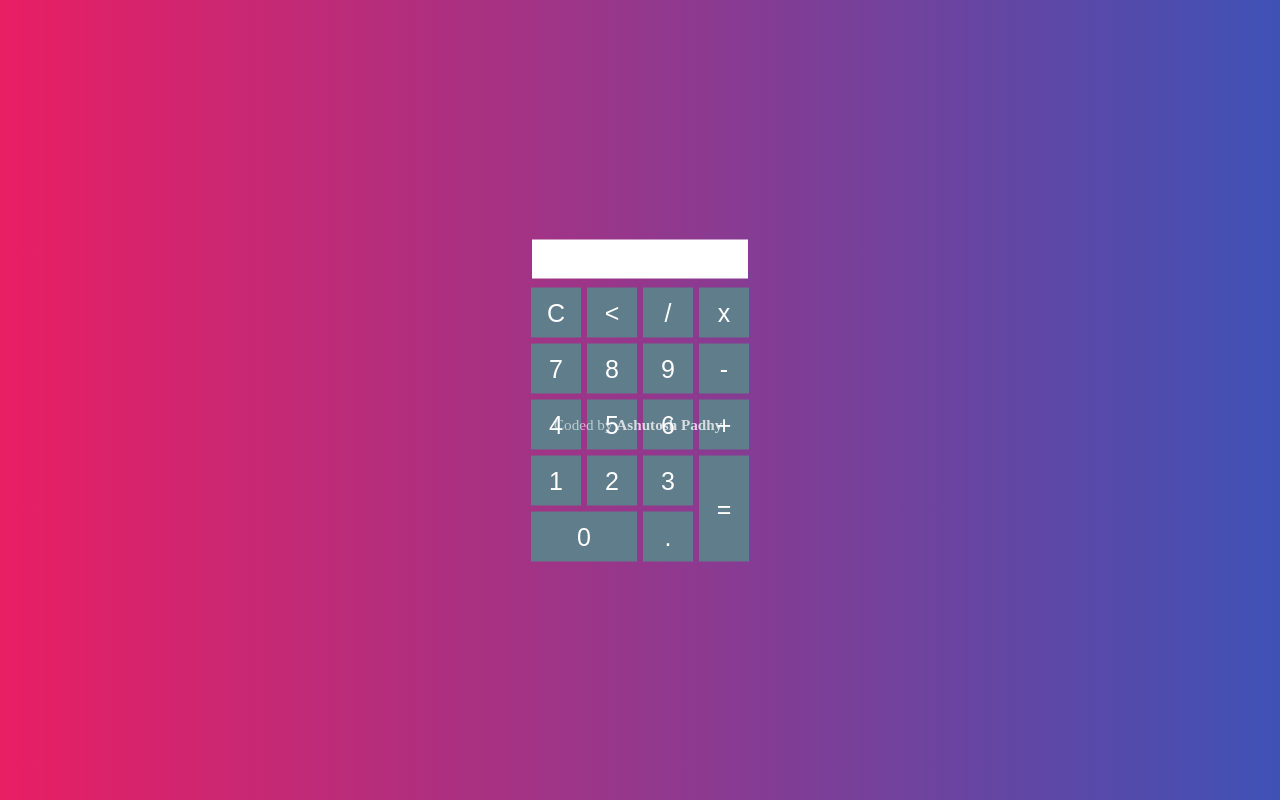
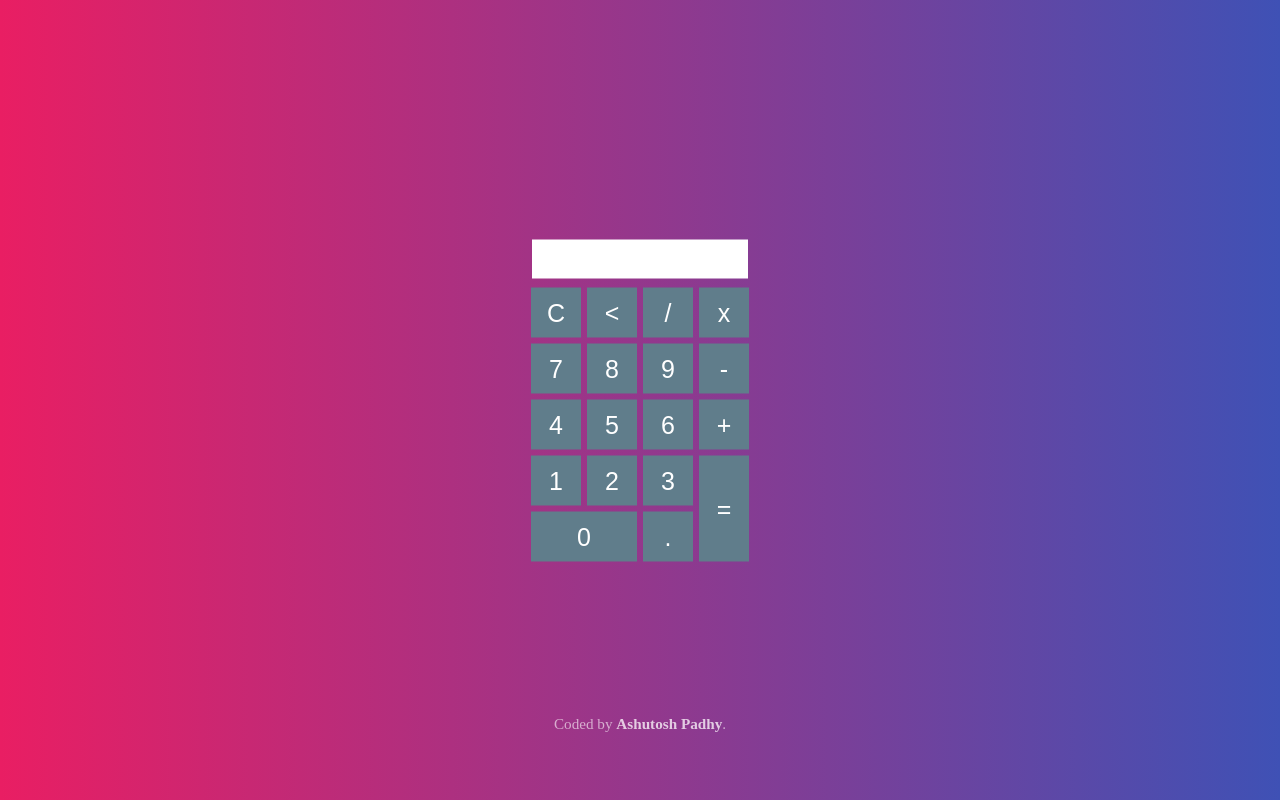
Before and after one commit to a-padhy/CSS-JS-Calculator, a plain HTML site: page index.html in a window 1280 px wide. Drawn offline with Linux system fonts and the light colour scheme.

Commit message:
Update styles.css

```diff
--- a/css/styles.css
+++ b/css/styles.css
@@ -43,13 +43,11 @@ body {
 
 .attribution {
   position: absolute;
-  bottom: 0;
   font-size: 0.95rem;
-  line-height: 20px;
   text-align: center;
   color: hsla(0, 0%, 100%, 0.6);
   width: 100%;
-  top: 180px;
+  top: 480px;
 }
 
 .attribution a {
```
